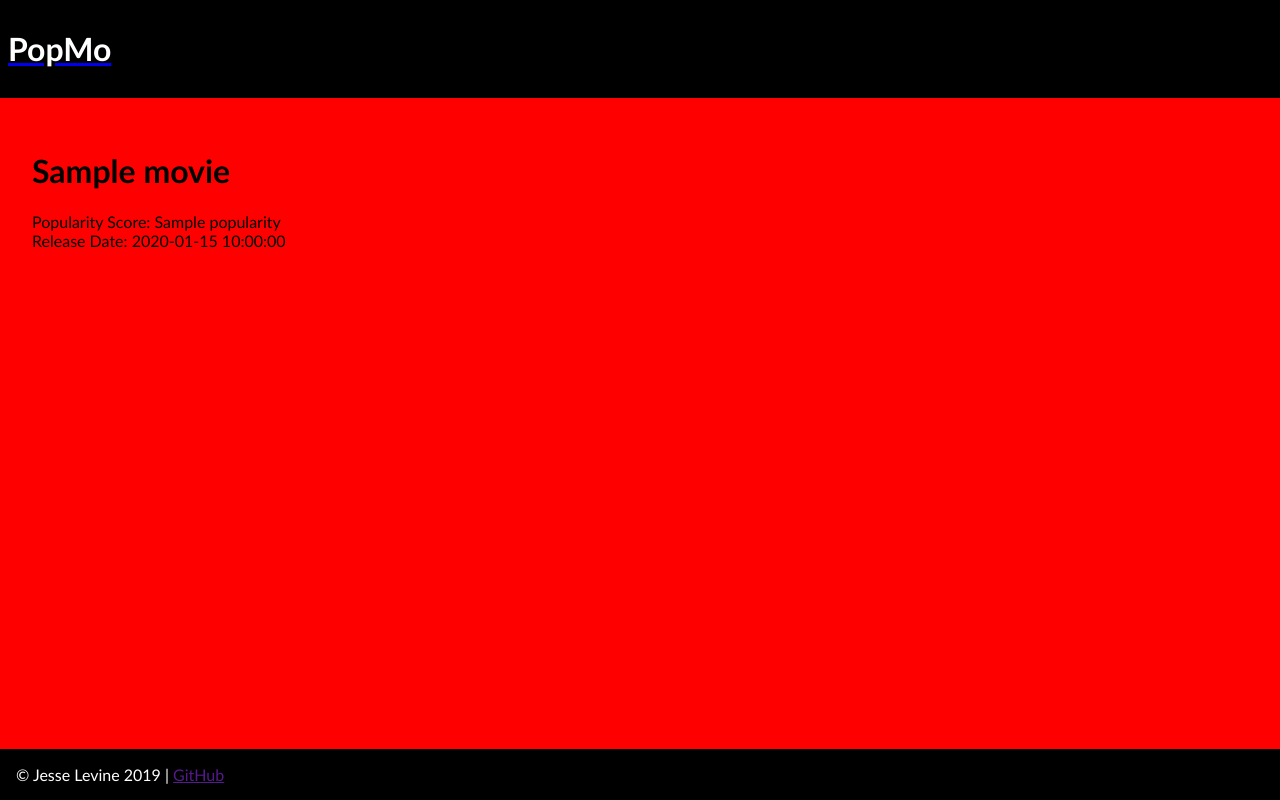
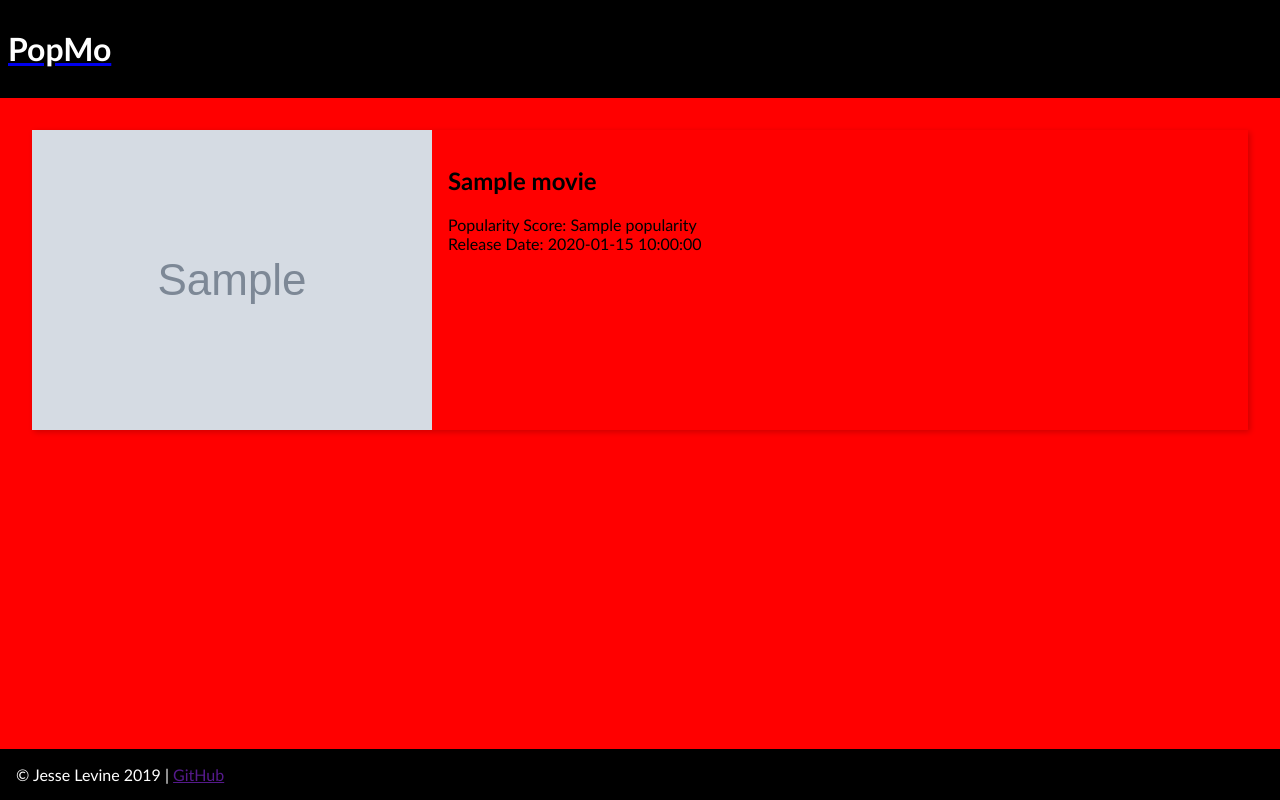
Before and after one commit to jesseilev/popmo, a Flask app: template templates/movie.html in a window 1280 px wide. Run offline with Flask 2, Linux system fonts and the light colour scheme; the template is opened without the code that fills it: most values are stand-ins (such as "Sample title", 1, 10 or a date in 2020); grey boxes marked "Sample" are stand-in pictures.

Commit message:
add poster img to movie detail template

```diff
--- a/static/app.css
+++ b/static/app.css
@@ -4,9 +4,8 @@ body {
     flex-direction: column;
     margin: 0;
     min-height: 100vh;
-    font-family: 'Gill Sans'
+    font-family: 'Gill Sans';
 }
-
 
 .site-header {
     background: black;
@@ -36,8 +35,11 @@ body {
     list-style: none;
     margin-right: 2em;
     margin-bottom: 2em;
-    box-shadow: 2px 2px 2px 2px rgba(0, 0, 0, 0.5);
-    /* border: 1px solid white; */
+    box-shadow: 2px 2px 6px 0px rgba(0, 0, 0, 0.2);
+}
+
+.movie-list li:hover {
+    box-shadow: 2px 2px 20px 0px rgba(0, 0, 0, 0.2);
 }
 
 .movie-list li a {
@@ -49,6 +51,17 @@ body {
     width: 100%;
 }
 
+.movie-detail-container {
+    display: flex;
+    flex-direction: row;
+    box-shadow: 2px 2px 6px 0px rgba(0, 0, 0, 0.2);
+
+}
+
+.movie-detail-info {
+    padding: 1em;
+}
+
 footer {
     background: black;
     color: white;
--- a/templates/movie.html
+++ b/templates/movie.html
@@ -1,14 +1,18 @@
 {% extends "layout.html" %}
 {% block content %}
-    <header>
-        <h1>{{ movie.title }}</h1>
-    </header>
-    <div>
-        <div>
-            Popularity Score: {{ movie.popularity }}
-        </div>
-        <div>
-            Release Date: {{ movie.release_date }}
+    <div class="movie-detail-container">
+
+            <img src="{{ movie.poster_url }}"/>
+        <div class="movie-detail-info">
+            <h2>{{ movie.title }}</h2>
+            <div>
+                <label>Popularity Score:</label>
+                <label>{{ movie.popularity }}</label>
+            </div>
+            <div>
+                <label>Release Date:</label>
+                <label>{{ movie.release_date }}</label>
+            </div>
         </div>
     </div>
 {% endblock %}
```
